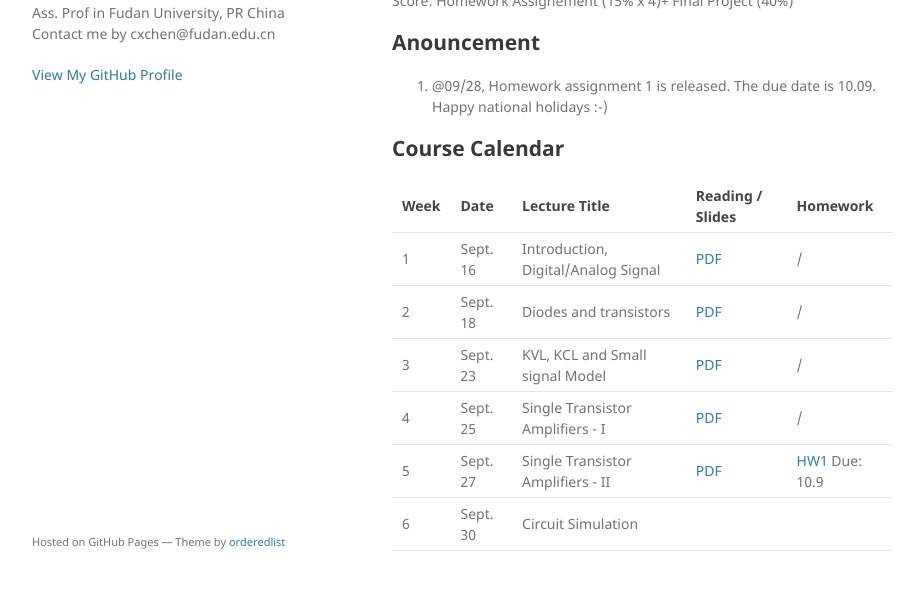
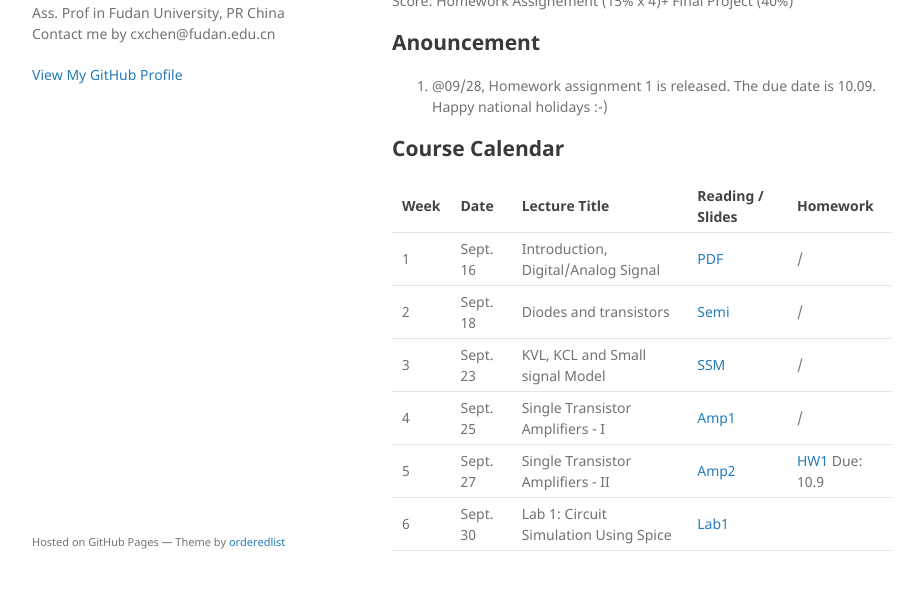
Before and after one commit to cihlab/cihlab.github.io, a Jekyll site: the page built from course/ckt20.md, in a window 1280 px wide and 987 px high, cut to the strip 366-956 px from the top of the window. Shown: the whole strip, without its empty margins (178-1101 px from the left). Built offline with Jekyll 4.4.1, drawn with Linux system fonts in a browser that asks for light colours; our own code applies the rules of GitHub Pages for plain Markdown files.

Commit message:
Update ckt20.md

```diff
--- a/course/ckt20.md
+++ b/course/ckt20.md
@@ -25,8 +25,8 @@ Score: Homework Assignement (15% x 4)+ Final Project (40%)
  Week | Date | Lecture Title | Reading / Slides | Homework|
  ---- |  ---- |-----|-----|----|
 1| Sept. 16 | Introduction, Digital/Analog Signal | [PDF](./cktlec01.pdf)  | / |
-2| Sept. 18 | Diodes and transistors | [PDF](./cktlec02.pdf)  | / |
-3| Sept. 23 | KVL, KCL and Small signal Model | [PDF](./cktlec03.pdf)  | / |
-4| Sept. 25 | Single Transistor Amplifiers - I| [PDF](./cktlec04.pdf)  | / |
-5| Sept. 27 | Single Transistor Amplifiers - II| [PDF](./cktlec05.pdf)  | [HW1](./ckthw1.pdf) Due: 10.9 |
-6| Sept. 30 | Circuit Simulation |   |  |
+2| Sept. 18 | Diodes and transistors | [Semi](./cktlec02.pdf)  | / |
+3| Sept. 23 | KVL, KCL and Small signal Model | [SSM](./cktlec03.pdf)  | / |
+4| Sept. 25 | Single Transistor Amplifiers - I| [Amp1](./cktlec04.pdf)  | / |
+5| Sept. 27 | Single Transistor Amplifiers - II| [Amp2](./cktlec05.pdf)  | [HW1](./ckthw1.pdf) Due: 10.9 |
+6| Sept. 30 | Lab 1: Circuit Simulation Using Spice | [Lab1](./cktlec06.pdf)  |  |
```
